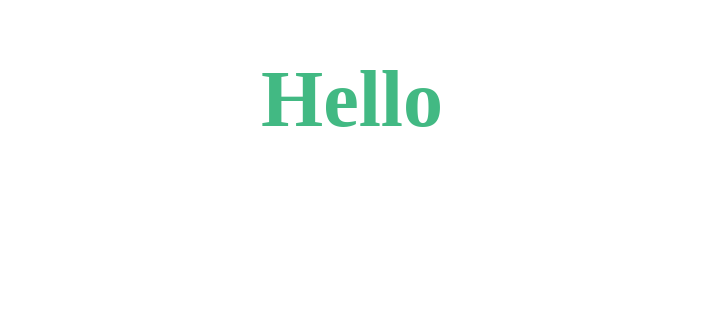
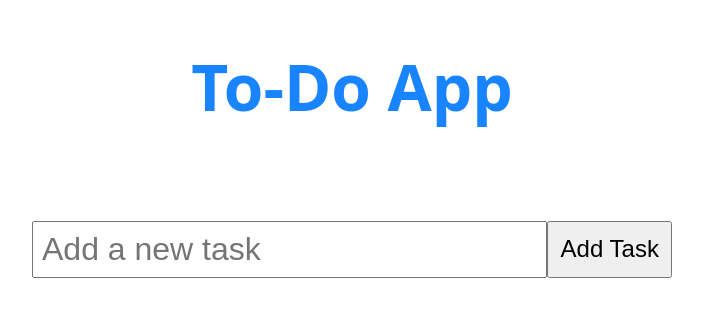
Before and after one commit to csm-18/to-do-app, a Vue app in the folder frontend/: page / in a window 1280 px wide. Shown: the top 316 px of the page, without its empty margins (288-991 px from the left). Built offline with nearby package versions, Linux system fonts and the light colour scheme.

Commit message:
working app

```diff
--- a/frontend/src/assets/main.css
+++ b/frontend/src/assets/main.css
@@ -8,4 +8,6 @@ body {
   width: 100vw;
   height: 100vh;
   overflow-x: hidden;
+
+  --blue: rgb(25, 132, 255);
 }
--- /dev/null
+++ b/frontend/src/components/Task.vue
@@ -0,0 +1,48 @@
+<script setup>
+import { ref } from 'vue'
+
+const props = defineProps(['task_msg'])
+
+const show = ref(true)
+</script>
+
+<template>
+  <div v-if="show" class="task">
+    <input class="tick" type="checkbox" name="" id="" />
+    <p>{{ task_msg }}</p>
+    <button class="remove-btn" @click="show = false">Remove</button>
+  </div>
+</template>
+
+<style scoped lang="scss">
+.task {
+  margin: 1rem;
+  width: 100%;
+  border-radius: 10px;
+  padding: 0.3rem 0.5rem;
+  display: flex;
+  align-items: center;
+  justify-content: space-between;
+  gap: 0.4rem;
+  font-size: 2rem;
+  background: var(--blue);
+
+  .tick {
+    width: 2rem;
+    height: 2rem;
+  }
+
+  p {
+    margin: 0;
+    text-align: center;
+    font-size: 2rem;
+    width: 30rem;
+    word-break: break-word;
+  }
+  .remove-btn {
+    margin: 0;
+    border-radius: 8px;
+    font-size: 1.2rem;
+  }
+}
+</style>
--- a/frontend/src/views/Home.vue
+++ b/frontend/src/views/Home.vue
@@ -1,13 +1,63 @@
-<script setup></script>
+<script setup>
+import Task from '@/components/Task.vue'
+
+import { ref } from 'vue'
+
+const task = ref('')
+const tasks = ref([])
+</script>
 
 <template>
-  <h1>Hello</h1>
+  <div class="container">
+    <h1>To-Do App</h1>
+    <div class="add-task">
+      <input v-model="task" type="text" placeholder="Add a new task" />
+      <button @click="tasks.push(task)">Add Task</button>
+    </div>
+    <div class="tasks" v-for="(task, index) in tasks.reverse()" :key="index">
+      <Task :task_msg="task" />
+    </div>
+  </div>
 </template>
 
 <style scoped lang="scss">
-h1 {
-  text-align: center;
-  color: #42b983;
-  font-size: 5rem;
+div.container {
+  height: 100vh;
+  width: 100vw;
+  display: flex;
+  flex-direction: column;
+  align-items: center;
+
+  h1 {
+    font-size: 4rem;
+    font-family: sans;
+    color: var(--blue);
+  }
+
+  .add-task {
+    margin-top: 2rem;
+    width: 50%;
+    display: flex;
+    justify-content: center;
+    padding: 1rem;
+    border-radius: 1rem;
+    input {
+      width: 80%;
+      font-size: 2rem;
+      padding: 0.5rem;
+    }
+    button {
+      width: 20%;
+      font-size: 1.5rem;
+      padding: 0.5rem;
+    }
+  }
+
+  .tasks {
+    display: flex;
+    flex-direction: column;
+    width: 50%;
+    align-items: center;
+  }
 }
 </style>
```
